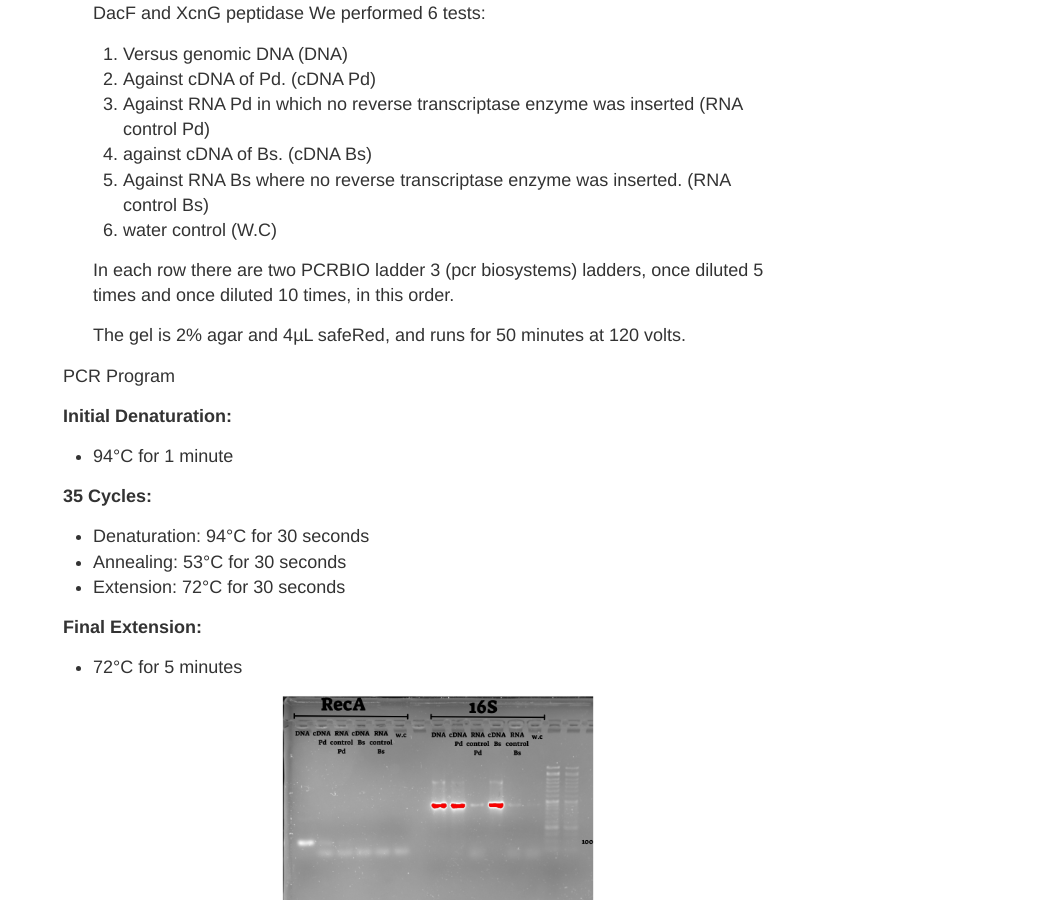
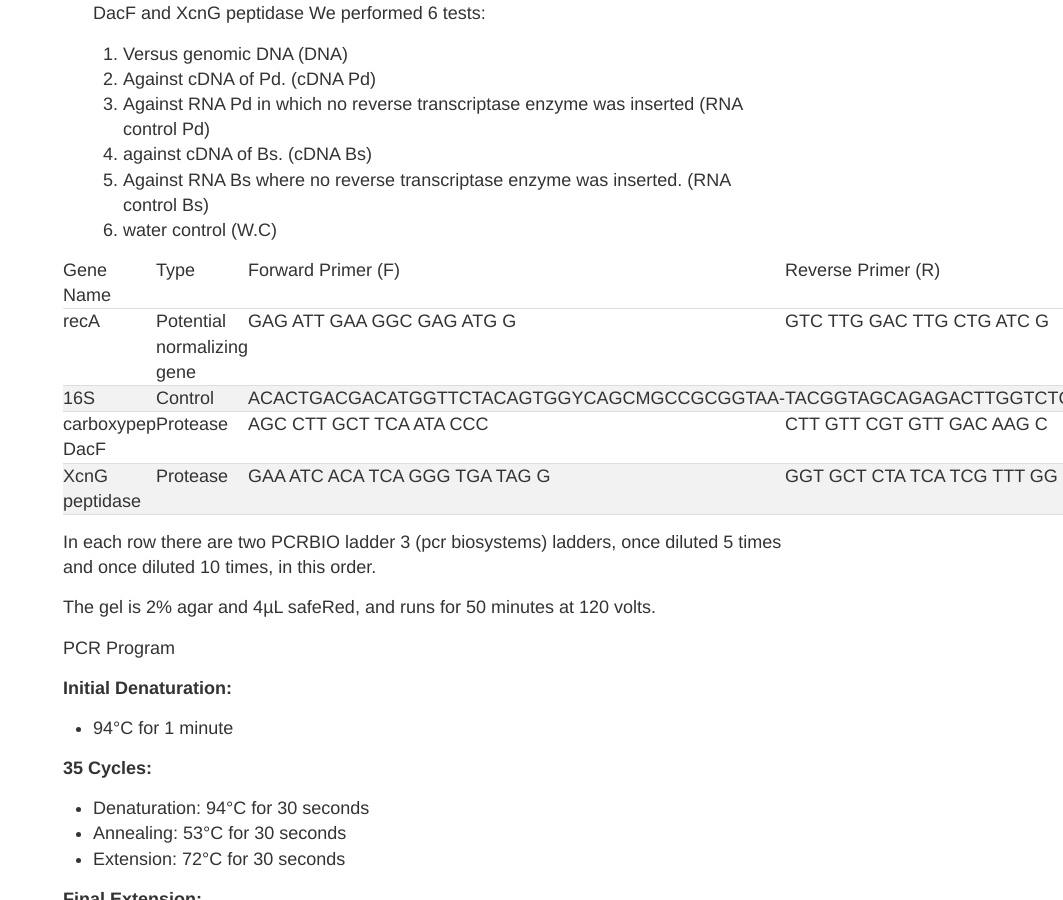
Before and after one commit to OfekRainish/OfekRainish_notebook, a Jekyll site: the page built from _posts/2024-08-01-cDNA Examination by PCR.md, in a window 1280 px wide and 900 px high, scrolled down 2256 px. Shown: the whole window, without its empty margins (217-1280 px from the left). Built offline with Jekyll 4.4.1, drawn with Linux system fonts in a browser that asks for light colours; our own code applies the rules of GitHub Pages for plain Markdown files; a file with an impossible date is left out.

Commit message:
Update 2024-08-01-cDNA Examination by PCR.md

```diff
--- a/_posts/2024-08-01-cDNA Examination by PCR.md
+++ b/_posts/2024-08-01-cDNA Examination by PCR.md
@@ -57,6 +57,16 @@ and XcnG peptidase We performed 6 tests:
    5. Against RNA Bs where no reverse transcriptase enzyme was inserted. (RNA control Bs)
    6. water control (W.C)
 
+| Gene Name         | Type                     | Forward Primer (F)                          | Reverse Primer (R)                          |
+|-------------------|--------------------------|---------------------------------------------|---------------------------------------------|
+| recA              | Potential normalizing gene| GAG ATT GAA GGC GAG ATG G                   | GTC TTG GAC TTG CTG ATC G                   |
+| 16S               | Control                  | ACACTGACGACATGGTTCTACAGTGGYCAGCMGCCGCGGTAA- | TACGGTAGCAGAGACTTGGTCTCCGYCAATTYMTTTRAGTTT- |
+| carboxypep DacF   | Protease                 | AGC CTT GCT TCA ATA CCC                     | CTT GTT CGT GTT GAC AAG C                   |
+| XcnG peptidase    | Protease                 | GAA ATC ACA TCA GGG TGA TAG G               | GGT GCT CTA TCA TCG TTT GG                  |
+
+
+
+
    In each row there are two PCRBIO ladder 3 (pcr biosystems) ladders, once diluted 5 times and once diluted 10 times, in this order.
 
    The gel is 2% agar and 4µL safeRed, and runs for 50 minutes at 120 volts.
```
